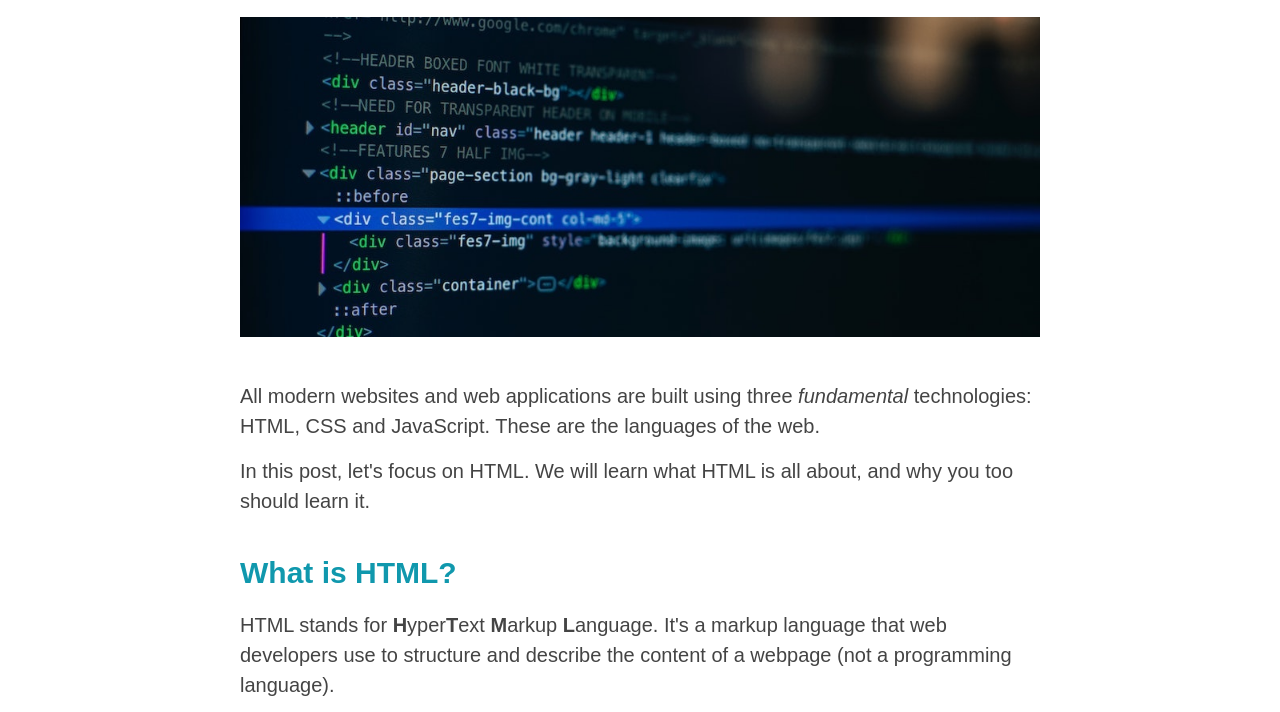
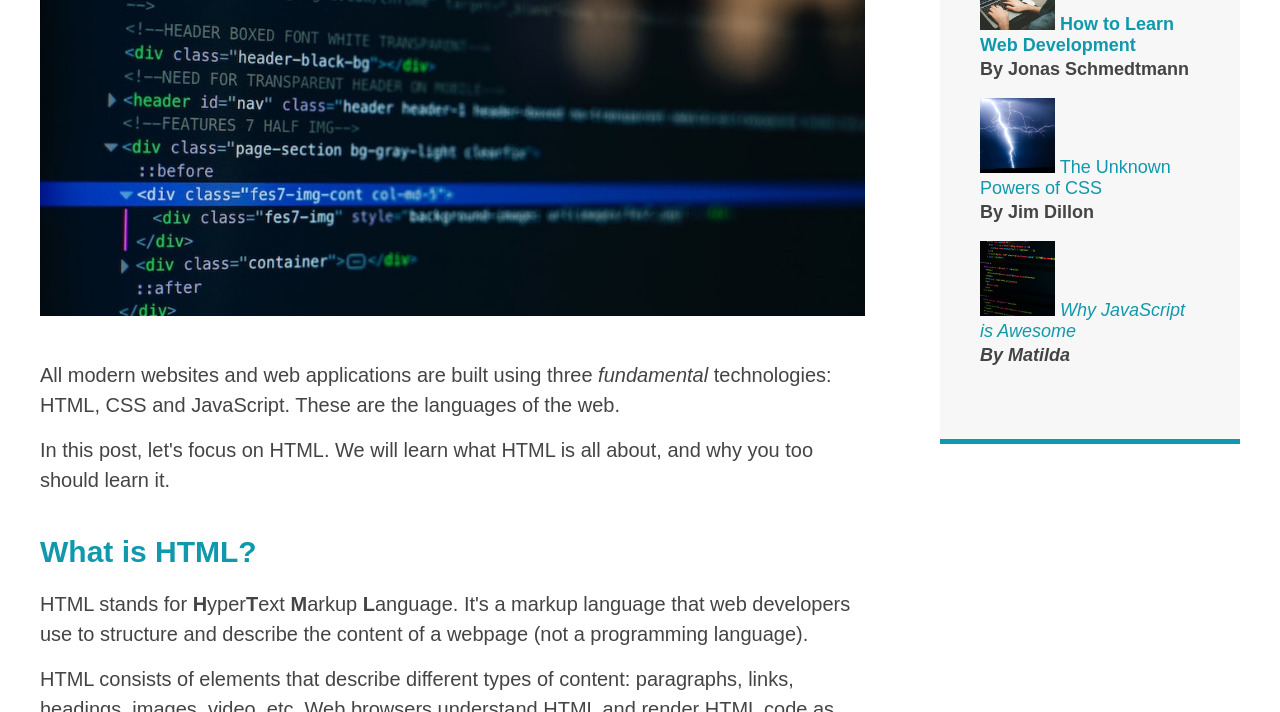
Before and after one commit to Hridoy-31/Build-Responsive-Real-World-Websites-with-HTML-and-CSS, a plain HTML site: page 4. CSS Layouts/index.html in a window 1280 px wide. Shown: the part 311-1023 px from the top of the page. Drawn offline with Linux system fonts and the light colour scheme.

Commit message:
Box-Sizing Border-Box

```diff
--- a/4. CSS Layouts/style.css
+++ b/4. CSS Layouts/style.css
@@ -4,6 +4,13 @@
   /* border-top: 10px solid #1098ad; */
   margin: 0;
   padding: 0;
+
+  /* By default, box-sizing is in content-box. It means, if we give a width,
+     it will be fixed as content box. And if we add padding or margin, the pixels
+     will get added. On the other hand, border-box fixed the width of the border.
+     Thats why, if we add padding, it will shorten the content box and fill the rest
+     within the border with padding, without changing the width of the border. */
+  box-sizing: border-box;
 }
 
 body {
@@ -46,6 +53,7 @@ h3 {
 h4 {
   font-size: 25px;
   text-align: center;
+  margin-bottom: 30px;
 }
 
 p {
@@ -90,6 +98,7 @@ li {
 
 .related-post {
   list-style: none;
+  margin-left: 0;
 }
 
 .main-header {
@@ -106,7 +115,7 @@ li {
 }
 
 .container {
-  width: 800px;
+  width: 1200px;
   margin: 0 auto;
   /* position: relative; */
 }
@@ -133,8 +142,7 @@ aside {
   background-color: #f7f7f7;
   border-top: 5px solid #1098ad;
   border-bottom: 5px solid #1098ad;
-  padding: 50px 0;
-  width: 500px;
+  padding: 50px 40px;
 }
 
 /* .first-li {
@@ -322,3 +330,17 @@ nav {
   clear: both;
   display: block;
 }
+
+article {
+  width: 825px;
+  float: left;
+}
+
+aside {
+  width: 300px;
+  float: right;
+}
+
+footer {
+  clear: both;
+}
```
